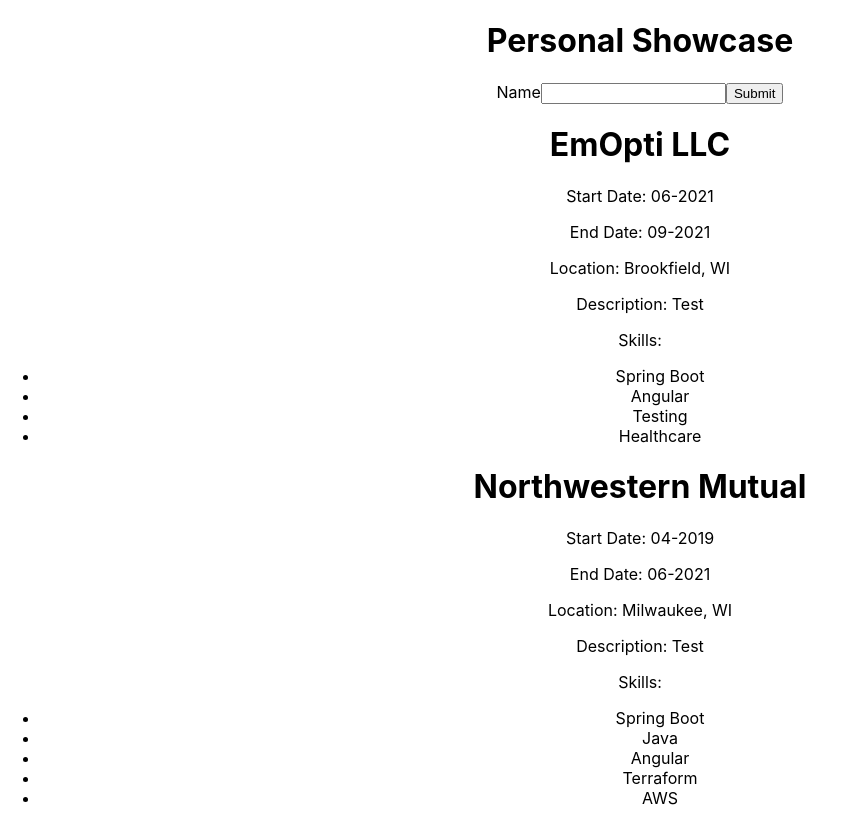
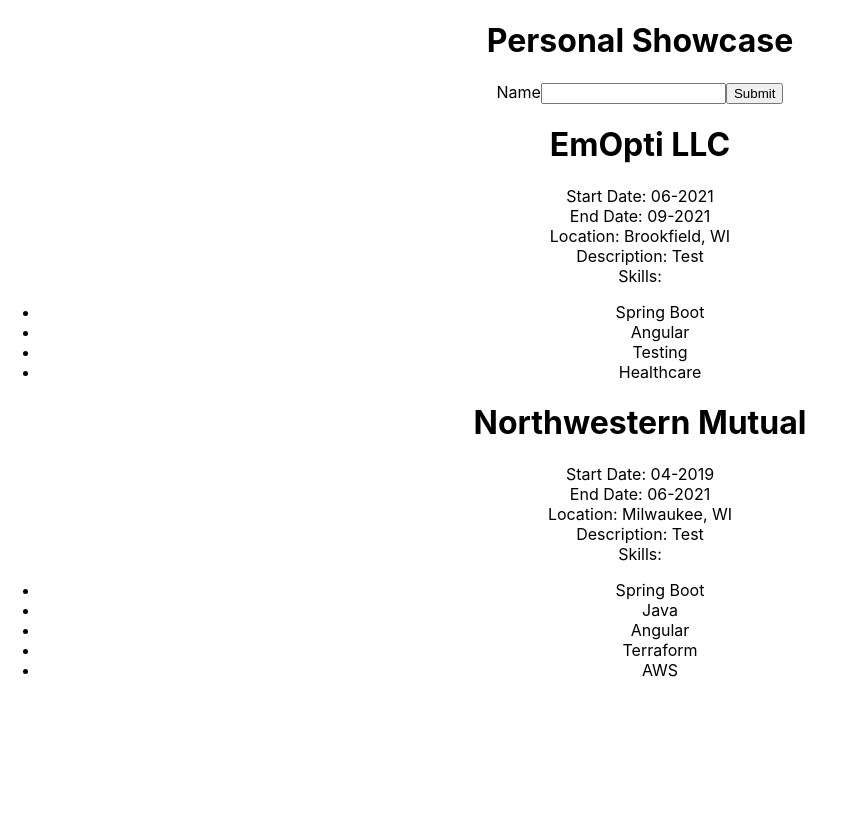
Before and after one commit to nickiannone/personal-showcase, a React (Create React App) app: page / in a window 1280 px wide. Shown: the whole page, without its empty margins (0-845 px from the left). After the commit the page ends 800 px from the top, so only its background shows below. Built offline with nearby package versions, Linux system fonts and the light colour scheme.

Commit message:
Added a detail list to the main App class

```diff
--- a/src/App.js
+++ b/src/App.js
@@ -12,6 +12,7 @@
       details: [
 		{
 			type: 'workplace',
+			id: 1,
 			name: 'EmOpti LLC',
 			start_date: '06-2021',
 			end_date: '09-2021',
@@ -26,6 +27,7 @@
 		},
 		{
 			type: 'workplace',
+			id: 2,
 			name: 'Northwestern Mutual',
 			start_date: '04-2019',
 			end_date: '06-2021',
--- a/src/components/detail/Detail.js
+++ b/src/components/detail/Detail.js
@@ -1,25 +1,8 @@
 import React from 'react';
-
-// const detail = {
-//     type: 'workplace',
-//     name: 'EmOpti LLC',
-//     start_date: '06-2021',
-//     end_date: '09-2021',
-//     location: 'Brookfield, WI',
-//     description: "Developed and tested Spring Boot/Angular applications for in-hospital clinical workflow and telehealth solution",
-//     skills: [
-//         'Spring Boot',
-//         'Angular',
-//         'Testing',
-//         'Healthcare'
-//     ]
-// };
 
 class Detail extends React.Component {
     constructor(props) {
         super(props);
-
-        //console.log(JSON.stringify(props));
 
         this.state = {
             detail: props.detail
@@ -31,19 +14,19 @@
 
         if (detail) {
             return (
-                <div className="detail">
+                <div className="detail" key={detail.id}>
                     <h1>{detail.name}</h1>
-                    <p>Start Date: {detail.start_date}</p>
-                    <p>End Date: {detail.end_date}</p>
-                    <p>Location: {detail.location}</p>
-                    <p>Description: {detail.description}</p>
-                    <p>Skills:
+                    <div>Start Date: {detail.start_date}</div>
+                    <div>End Date: {detail.end_date}</div>
+                    <div>Location: {detail.location}</div>
+                    <div>Description: {detail.description}</div>
+                    <div>Skills:
                         <ul>
                             {detail.skills?.map((skill, index) => (
                                 <li key={index}>{skill}</li>
                             ))}
                         </ul>
-                    </p>
+                    </div>
                 </div>
             );
         } else {
```
Also changed, not shown: src/components/detail-list/DetailList.js (+1 -18 lines), 2 other files (tests, documents, lock files or other folders).
